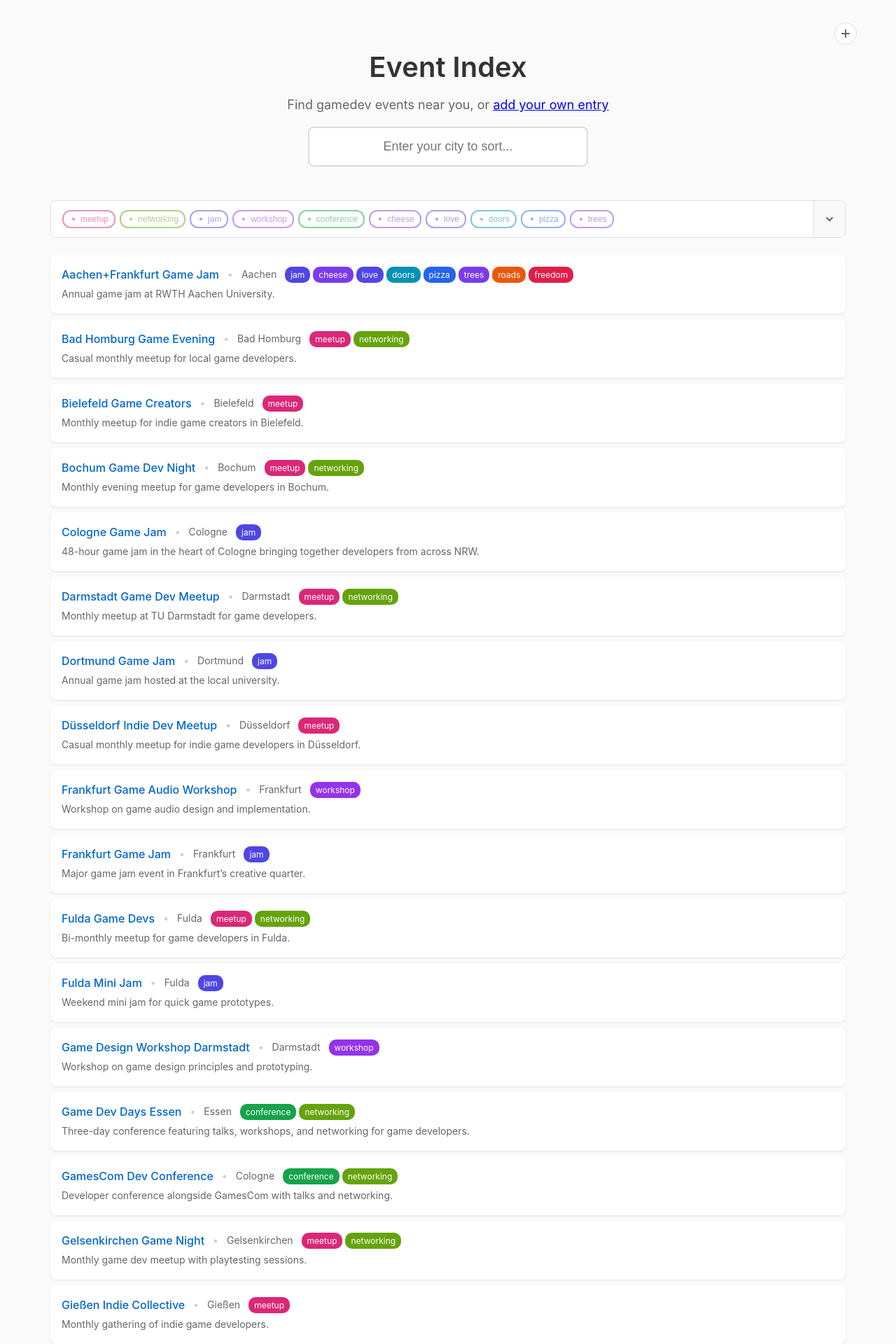
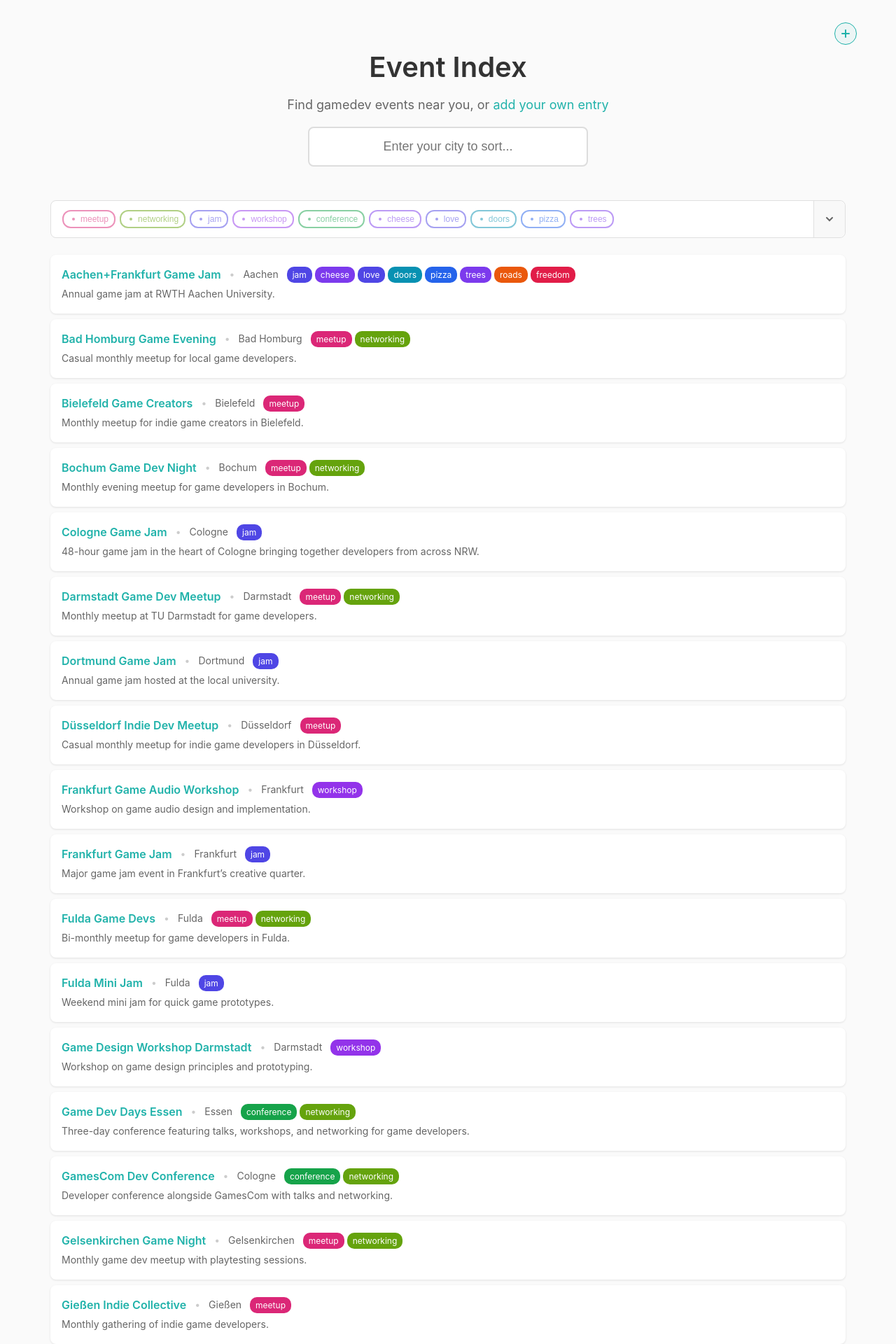
Before and after one commit to abregado/gamedev-index, a Jekyll site: the page built from index.html, in a window 1280 px wide. Shown: the top 1920 px of the page at 70% size. Built offline with Jekyll 4.4.1, drawn with Linux system fonts in a browser that asks for light colours.

Commit message:
Switched the primary link color for all elements to LightSeaGreen
This affects all regular links, the event-page button, the back-links
at the top of individual pages, the names in the primary event list,
and the border of the city box (when clicked)

```diff
--- a/assets/css/style.css
+++ b/assets/css/style.css
@@ -34,6 +34,17 @@ body {
   margin: 0.5rem 0 1rem 0;
 }
 
+.header-hero-subtitle a,
+.header-hero-subtitle a:link,
+.header-hero-subtitle a:visited {
+  color: #20b2aa;
+  text-decoration: none;
+}
+
+.header-hero-subtitle a:hover {
+  text-decoration: underline;
+}
+
 .header-hero .city-selector {
   width: 100%;
   max-width: 400px;
@@ -49,8 +60,8 @@ body {
 }
 
 .header-hero .city-selector input:focus {
-  border-color: #0066cc;
-  box-shadow: 0 0 0 3px rgba(0, 102, 204, 0.1);
+  border-color: #20b2aa;
+  box-shadow: 0 0 0 3px #20b2aa24;
 }
 
 /* Compact Header - Fixed bar that fades in when hero scrolls out of view */
@@ -106,8 +117,8 @@ body {
 }
 
 .header-compact .city-selector input:focus {
-  border-color: #0066cc;
-  box-shadow: 0 0 0 2px rgba(0, 102, 204, 0.1);
+  border-color: #20b2aa;
+  box-shadow: 0 0 0 2px #20b2aa24;
 }
 
 /* City selector base styles */
@@ -352,9 +363,11 @@ body {
   gap: 0.75rem;
 }
 
-.listing-name {
-  color: #0066cc;
-  font-weight: 500;
+.listing-name,
+.listing-name:link,
+.listing-name:visited {
+  color: #20b2aa;
+  font-weight: 600;
 }
 
 .listing-name a {
@@ -438,7 +451,7 @@ body {
   display: inline-flex;
   align-items: center;
   gap: 0.375rem;
-  color: #0066cc;
+  color: #20b2aa;
   text-decoration: none;
   font-size: 0.9rem;
 }
@@ -496,7 +509,7 @@ body {
   padding: 0.25rem 0.625rem;
   font-size: 0.8rem;
   border-radius: 12px;
-  background: #0066cc;
+  background: #20b2aa;
   color: #fff;
 }
 
@@ -528,7 +541,7 @@ body {
   padding: 1rem 2rem;
   font-size: 1.1rem;
   font-weight: 500;
-  background: #0066cc;
+  background: #20b2aa;
   color: #fff;
   border-radius: 8px;
   text-decoration: none;
@@ -536,7 +549,7 @@ body {
 }
 
 .event-external-link:hover {
-  background: #0052a3;
+  filter: brightness(1.10) contrast(0.9);
   transform: translateY(-2px);
 }
 
@@ -565,9 +578,9 @@ body {
   justify-content: center;
   width: 2rem;
   height: 2rem;
-  color: #666;
-  background: #fff;
-  border: 1px solid #ddd;
+  color: #20b2aa;
+  background: #20b2aa10;
+  border: 1px solid #20b2aa;
   border-radius: 50%;
   text-decoration: none;
   transition: all 0.15s ease;
@@ -579,8 +592,7 @@ body {
 }
 
 .header-add-button:hover {
-  color: #0066cc;
-  border-color: #0066cc;
+  filter: brightness(1.2) contrast(0.9);
   transform: scale(1.1);
 }
 
@@ -609,7 +621,7 @@ body {
 }
 
 .site-footer a:hover {
-  color: #0066cc;
+  color: #20b2aa;
   text-decoration: underline;
 }
 
@@ -675,7 +687,7 @@ body {
 
 .legal-page a,
 .info-page a {
-  color: #0066cc;
+  color: #20b2aa;
 }
 
 .legal-page a:hover,
```
